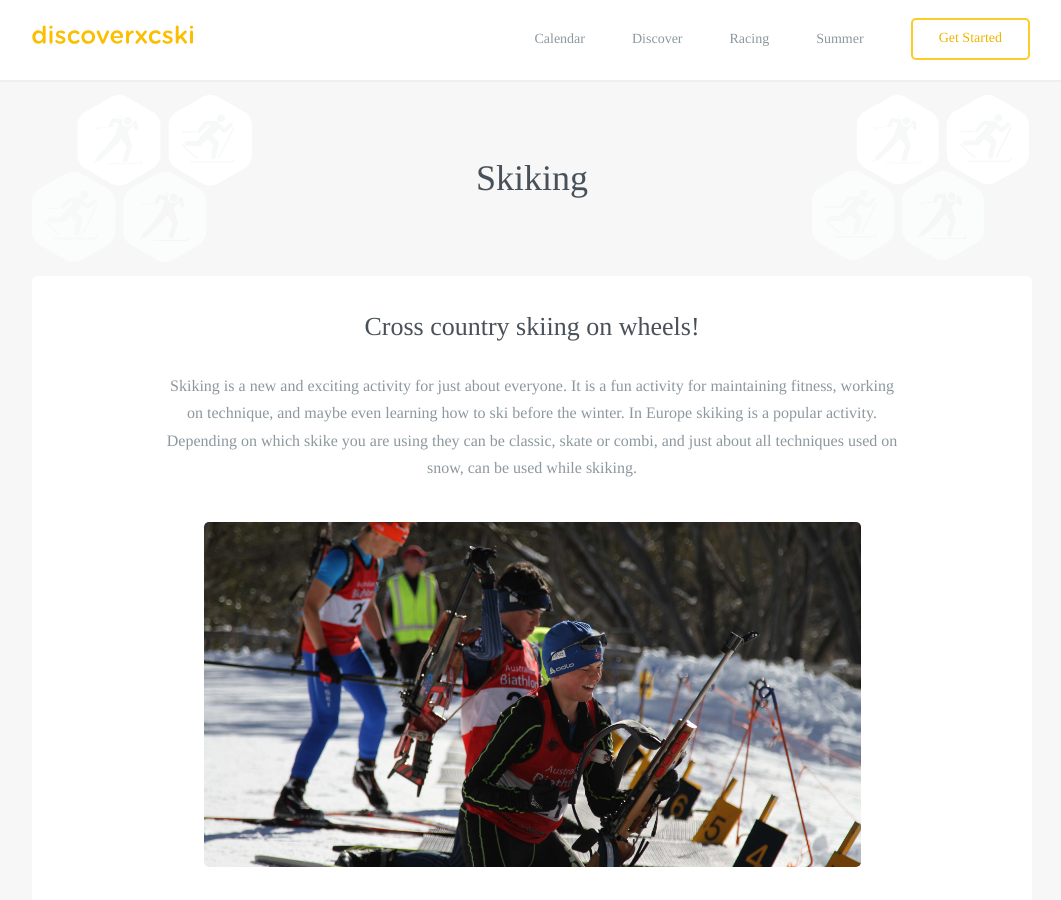
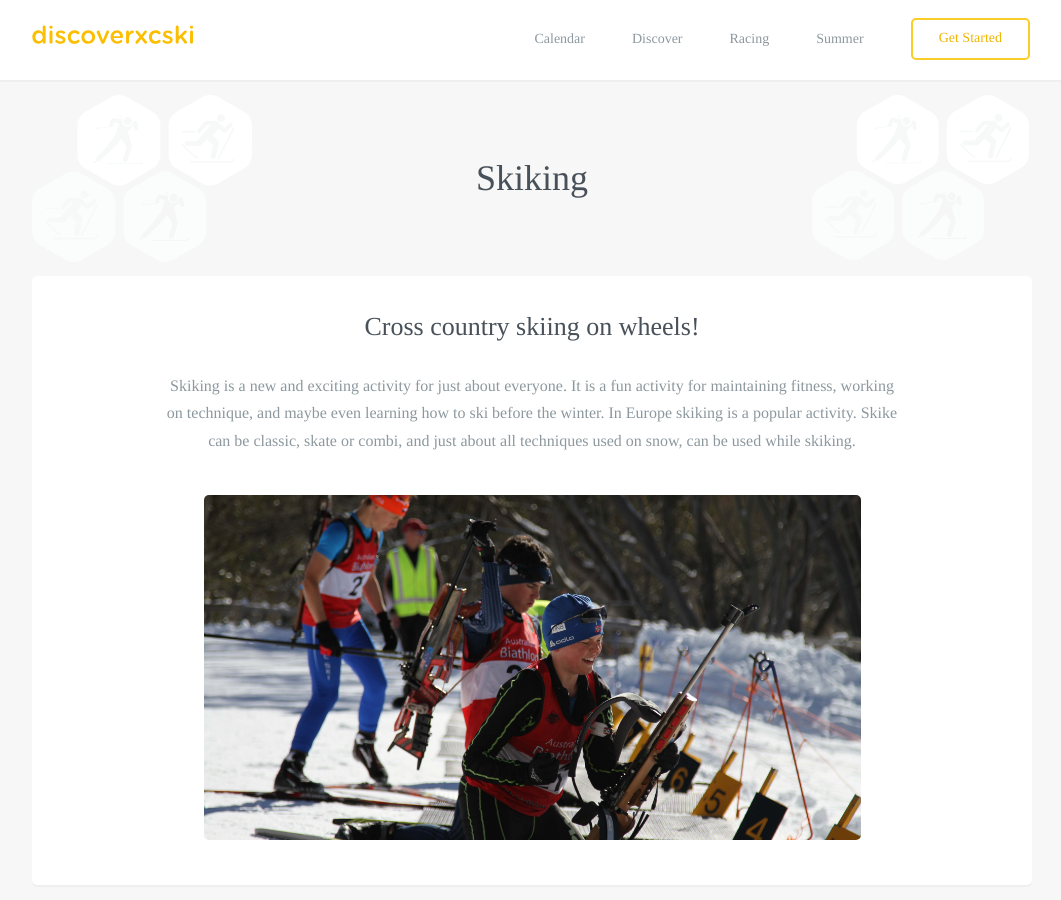
Before and after one commit to robcatto/robcatto.github.io, a Jekyll site: the page built from summer/skike/index.html, in a window 1280 px wide and 900 px high. Shown: the whole window, without its empty margins (108-1169 px from the left). Built offline with Jekyll 4.4.1, drawn with Linux system fonts in a browser that asks for light colours; some web fonts are replaced; Markdown is read by kramdown in place of the engine named in the settings.

Commit message:
Update index.html

```diff
--- a/summer/skike/index.html
+++ b/summer/skike/index.html
@@ -46,7 +46,7 @@ layout: default
         <div id="content1">
         <section class="mobile_section">
                 <h3>Cross country skiing on wheels! </h3>
-                <p>Skiking is a new and exciting activity for just about everyone. It is a fun activity for maintaining fitness, working on technique, and maybe even learning how to ski before the winter. In Europe skiking is a popular activity.  Depending on which skike you are using they can be classic, skate or combi, and just about all techniques used on snow, can be used while skiking.
+                <p>Skiking is a new and exciting activity for just about everyone. It is a fun activity for maintaining fitness, working on technique, and maybe even learning how to ski before the winter. In Europe skiking is a popular activity.  Skike can be classic, skate or combi, and just about all techniques used on snow, can be used while skiking.
 
                 </p>
                 <div class="one">
```
